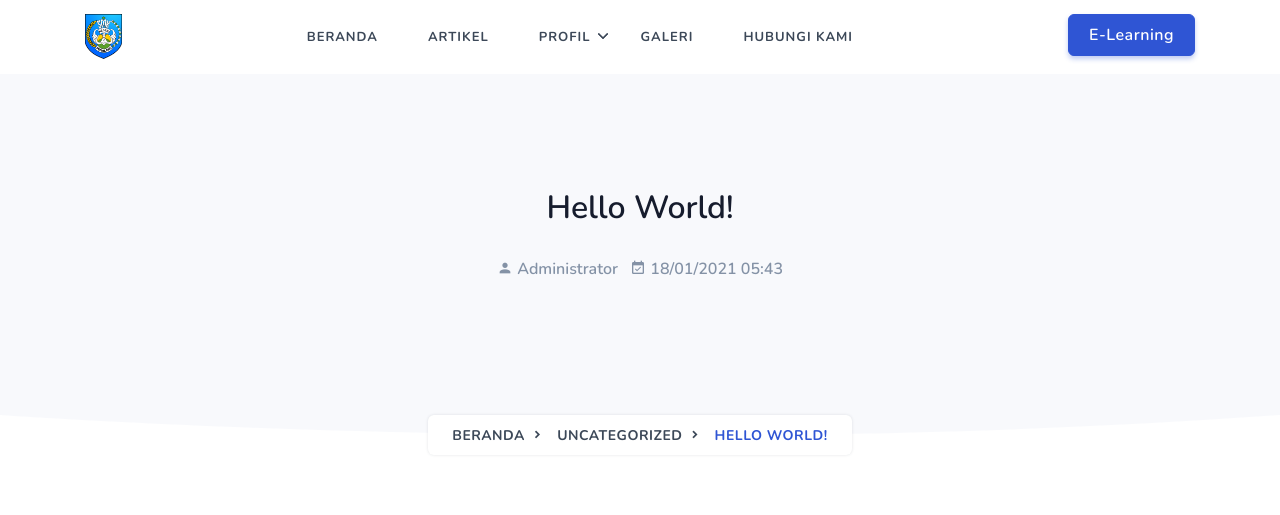
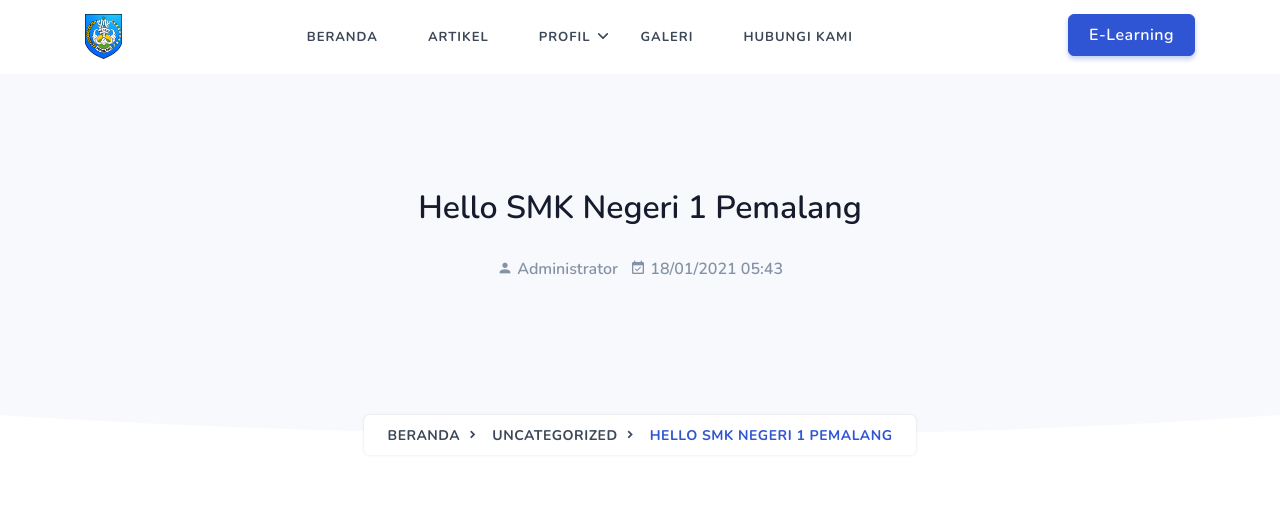
Before and after one commit to smkn1pml/website, a Jekyll site: the page built from _posts/2021-01-18-hello-world.md, in a window 1280 px wide and 1400 px high. Shown: the top 515 px of the window. Built offline with Jekyll 4.4.1, drawn with Linux system fonts in a browser that asks for light colours; comment, search, counter and statistics services are not loaded; some of the changed text lies outside the part shown; grey boxes are pictures that could not be loaded.

Commit message:
Update Artikel “2021-01-18-hello-world”

```diff
--- a/_posts/2021-01-18-hello-world.md
+++ b/_posts/2021-01-18-hello-world.md
@@ -1,5 +1,5 @@
 ---
-title: Hello World!
+title: Hello SMK Negeri 1 Pemalang
 date: 2021-01-18T05:43:54.336Z
 category: Uncategorized
 tags:
```
Also changed, not shown: other parts of _posts/2021-01-18-hello-world.md (+1 -1 lines).
